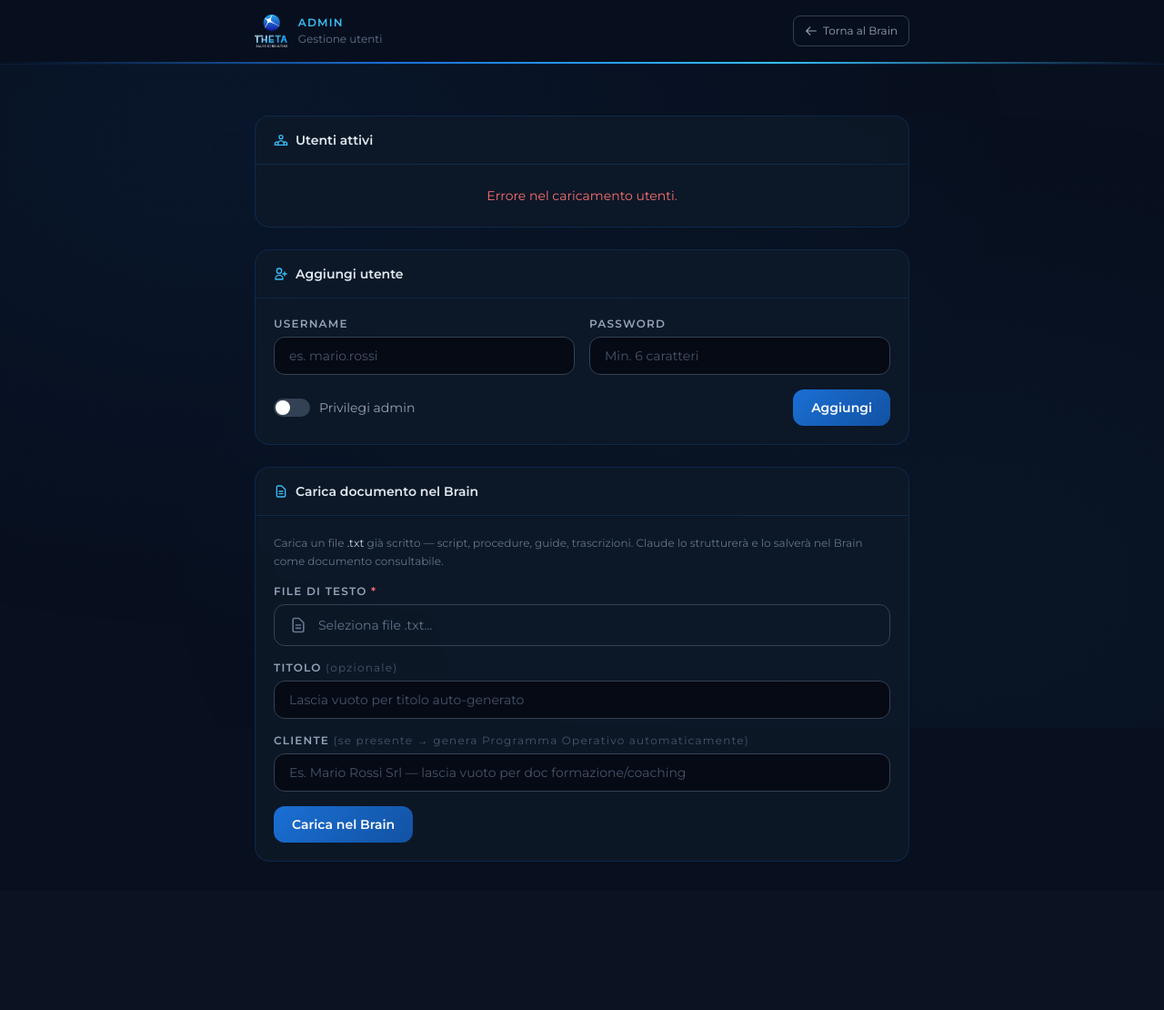
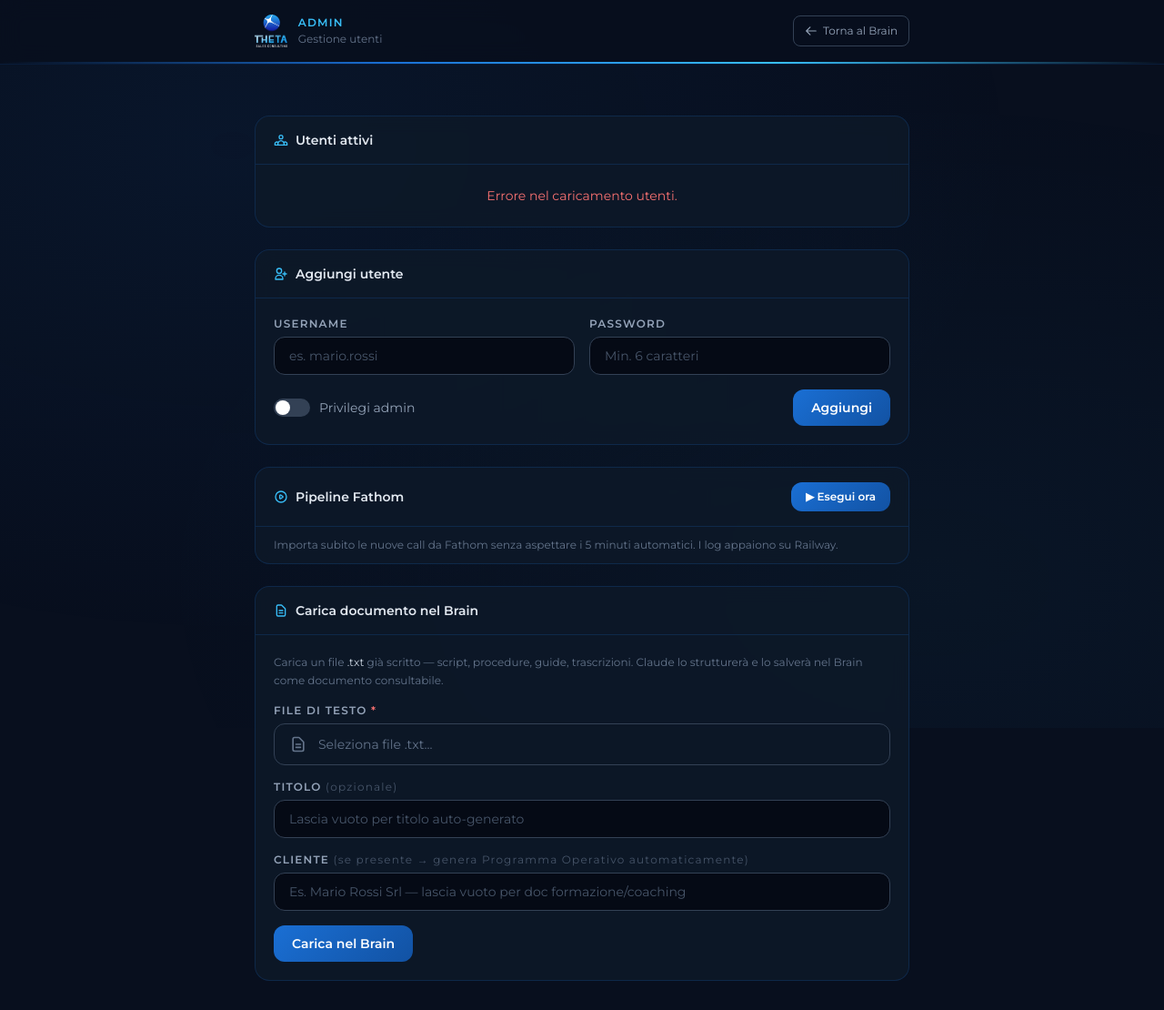
Before and after one commit to FPTSC/tsc-brain, a Python web app: template app/templates/admin.html in a window 1280 px wide. Shown: the whole page at 91% size. Before the commit the page ends 947 px from the top, so only its background shows below. Run offline with Jinja, Linux system fonts and the light colour scheme; the template is opened without the code that fills it, so the values that code supplies are empty; some libraries are stand-ins or nearby versions.

Commit message:
feat: pulsante run pipeline manuale in admin

```diff
--- a/app/templates/admin.html
+++ b/app/templates/admin.html
@@ -123,6 +123,24 @@
     </div>
 
     <!-- Carica documento -->
+    <!-- Esegui pipeline Fathom ora -->
+    <div class="glass rounded-2xl overflow-hidden">
+      <div class="px-5 py-4 border-b border-brand/20 flex items-center justify-between">
+        <div class="flex items-center gap-2">
+          <svg class="w-4 h-4 text-brand-light" fill="none" stroke="currentColor" viewBox="0 0 24 24"><path stroke-linecap="round" stroke-linejoin="round" stroke-width="2" d="M14.752 11.168l-3.197-2.132A1 1 0 0010 9.87v4.263a1 1 0 001.555.832l3.197-2.132a1 1 0 000-1.664z"/><path stroke-linecap="round" stroke-linejoin="round" stroke-width="2" d="M21 12a9 9 0 11-18 0 9 9 0 0118 0z"/></svg>
+          <h2 class="text-sm font-semibold text-slate-200">Pipeline Fathom</h2>
+        </div>
+        <button onclick="runPipeline()" id="pipelineBtn"
+          class="btn-primary text-white px-4 py-2 rounded-xl text-xs font-semibold disabled:opacity-40">
+          ▶ Esegui ora
+        </button>
+      </div>
+      <div class="px-5 py-3">
+        <p class="text-xs text-slate-500">Importa subito le nuove call da Fathom senza aspettare i 5 minuti automatici. I log appaiono su Railway.</p>
+        <div id="pipelineResult" class="hidden mt-2 text-xs text-green-400"></div>
+      </div>
+    </div>
+
     <div class="glass rounded-2xl overflow-hidden">
       <div class="px-5 py-4 border-b border-brand/20 flex items-center gap-2">
         <svg class="w-4 h-4 text-brand-light" fill="none" stroke="currentColor" viewBox="0 0 24 24"><path stroke-linecap="round" stroke-linejoin="round" stroke-width="2" d="M9 12h6m-6 4h6m2 5H7a2 2 0 01-2-2V5a2 2 0 012-2h5.586a1 1 0 01.707.293l5.414 5.414a1 1 0 01.293.707V19a2 2 0 01-2 2z"/></svg>
@@ -267,6 +285,25 @@
       label.className = input.files[0] ? 'text-sm text-slate-200' : 'text-sm text-slate-500';
     }
 
+    async function runPipeline() {
+      const btn = document.getElementById('pipelineBtn');
+      const res = document.getElementById('pipelineResult');
+      btn.disabled = true;
+      btn.textContent = 'Avvio...';
+      res.classList.add('hidden');
+      try {
+        const r = await fetch('/api/run-pipeline', { method: 'POST' });
+        const d = await r.json();
+        res.textContent = d.msg || 'Avviata.';
+        res.classList.remove('hidden');
+      } catch(e) {
+        res.textContent = 'Errore: ' + e.message;
+        res.classList.remove('hidden');
+      }
+      btn.disabled = false;
+      btn.textContent = '▶ Esegui ora';
+    }
+
     async function submitText() {
       const fileInput = document.getElementById('textFileInput');
       const title = document.getElementById('textTitle').value.trim();
```
Also changed, not shown: app/main.py (+15 -0 lines).
